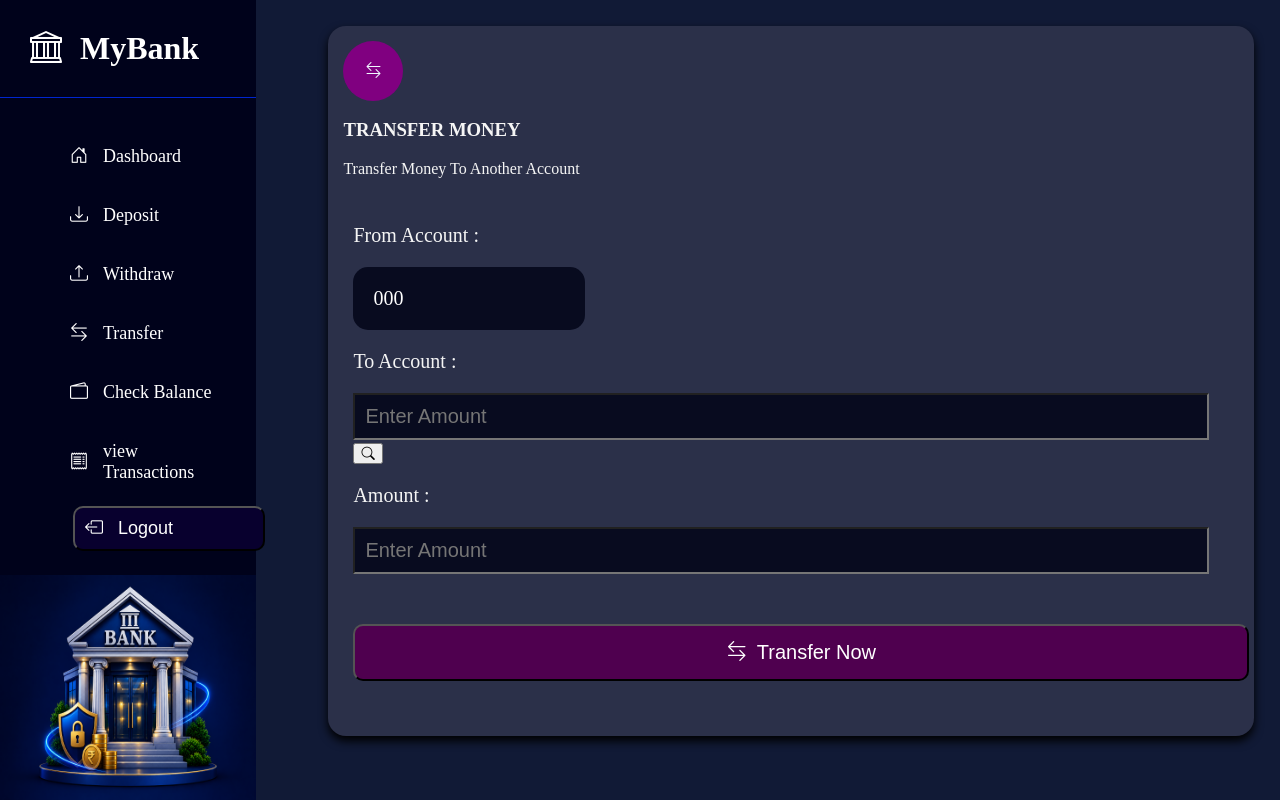
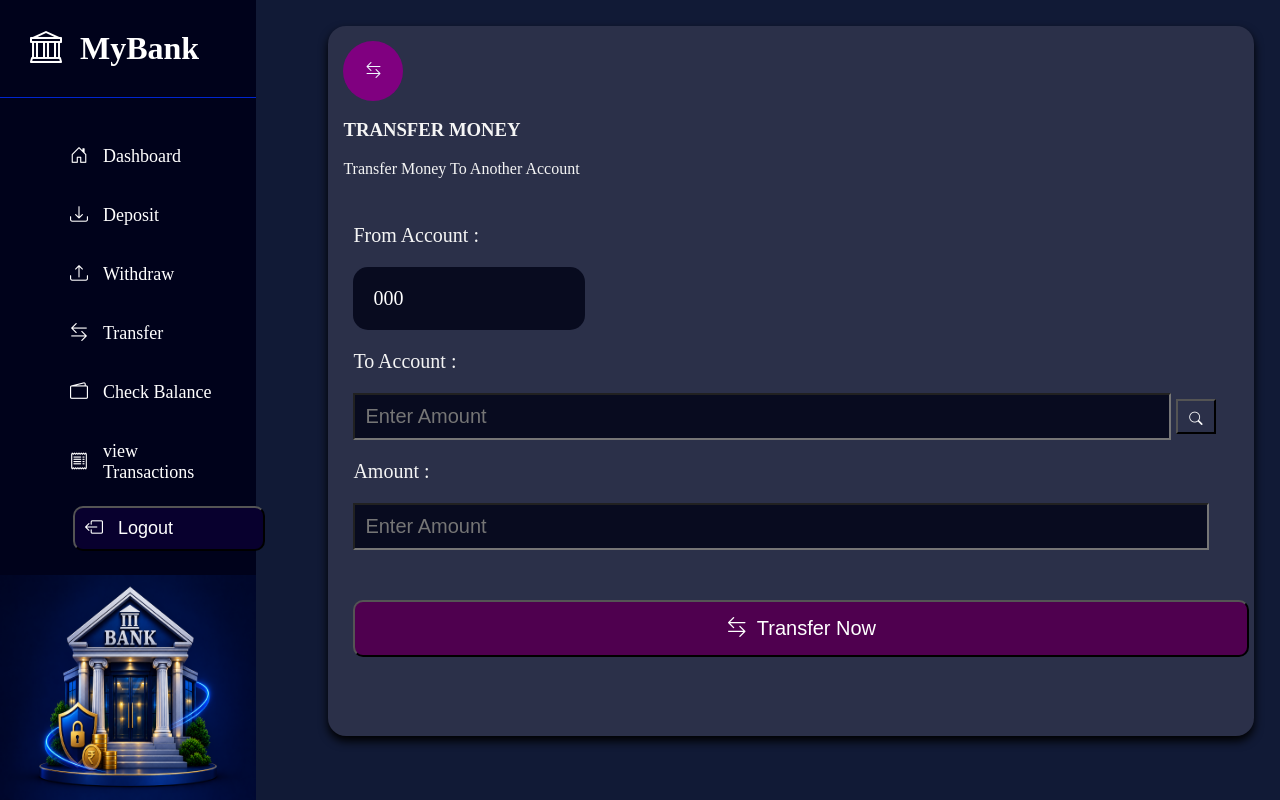
Before and after one commit to skraffe-0786/Bank-Application-Project, a Django app: page /Transfer in a window 1280 px wide. Run offline with Django 5.2, Linux system fonts and the light colour scheme; a user stored in the database is signed in; tables that the repository leaves empty hold one stand-in row (values such as "Sample post").

Commit message:
transfer page changes

```diff
--- a/Application/urls.py
+++ b/Application/urls.py
@@ -18,7 +18,7 @@ from django.contrib import admin
 from django.urls import path
 from django.conf import settings
 from django.conf.urls.static import static
-from BANK.views import Deposit,Withdraw,Transfer,View_Transaction,Register,Login,Home,logout_view
+from BANK.views import Deposit,Withdraw,Transfer,View_Transaction,Register,Login,Home,logout_view,check_acc_number
 from BANK.views import Check_Balance
 
 urlpatterns = [
@@ -31,5 +31,6 @@ urlpatterns = [
     path('',Register),
     path('login',Login,name="login-page"),
     path('Home-page',Home,name="Home"),
-    path('logout',logout_view,name="logout")
+    path('logout',logout_view,name="logout"),
+    path('recv_acc',check_acc_number, name="check_acc_number")
 ]+ static(settings.STATIC_URL, document_root=settings.STATIC_ROOT)
--- a/BANK/views.py
+++ b/BANK/views.py
@@ -2,11 +2,13 @@ from django.shortcuts import render,redirect
 from django.contrib.auth.models import User
 from django.views.decorators.csrf import csrf_exempt
 from django.contrib import messages
+from django.http import JsonResponse
 
 import secrets
 from .models import User_Account,Transcations
 from django.contrib.auth import login
 from django.contrib.auth import logout
+import json
 from decimal import Decimal
 # Create your views here.
 @csrf_exempt
@@ -106,6 +108,10 @@ def Transfer(request):
         user_account= User_Account.objects.get(User_id=user)
         if len(to_account)<1:
             return render(request,'Transfer.html',context={'error':'Account does not Exist'})
+        if user_account <= transfer:
+            return render(request,'Transfer.html',context={'error':'Transaction is Failed due to  Insufficient  Balance'})
+        if transfer <= 0:
+            return render(request,"Transfer.html",context={"error":"Enter a valid amount"})
         to_account = to_account.first()
         print(to_account)
         new_transcations=Transcations.objects.create(
@@ -237,3 +243,26 @@ def Home(request):
     }
     print(account)
     return render(request,'Homepage.html',context=account)
+
+@csrf_exempt
+def check_acc_number(request):
+    if request.method =='POST':
+        data = json.loads(request.body.decode("utf-8"))
+        acc_no = data.get('accountnumber')
+        user=request.user
+        # filter accounts with account number
+        user_account = User_Account.objects.filter(
+            Account_number=acc_no,
+            is_active=True
+        ).first()
+        print("Found account:",user_account)
+        # check at least account is filtered
+        if user_account:
+            username=user_account.User_id.username
+            print(username)
+            return JsonResponse({"success": True,"username":username,"accountnumber":user_account.Account_number})
+
+        return JsonResponse({
+                                "success":False,
+                            "message":"Account not found"
+                            })
--- a/static/Transfer.css
+++ b/static/Transfer.css
@@ -43,6 +43,7 @@ body{
 #select:focus{
     color: #fff;
 }
+
 #btn{
     display: flex;
     justify-content: center;
@@ -158,3 +159,20 @@ ul li a:hover{
     border-radius: 15px;
     width: 15vw;
 }
+#search{
+    padding: 10px;
+    height: 35px;
+    width: 40px;
+    background-color: #2b3049;
+    color: white;
+}
+#too_account{
+    width: 62vw;
+    padding: 10px;
+    font-size: 20px;
+    background-color: #080B1F;
+    color: whitesmoke;
+}
+#too_account:focus{
+    color: #fff;
+}
--- /dev/null
+++ b/static/transfer.js
@@ -0,0 +1,34 @@
+let btn= document.getElementById("search")
+console.log(btn)
+btn.onclick=e=>{
+    let acc1=document.getElementById("too_account").value
+    console.log("Entered account:",acc1)
+    if(acc1 == ""){
+        alert("Please enter acccount number");
+        return;
+    }
+    fetch('recv_acc',{
+        method:"POST",
+        body:JSON.stringify({
+            accountnumber:acc1
+        })
+    })
+    .then(res =>{
+        console.log("Response status:",res.status);
+        return res.json();
+    })
+    .then(data => {
+        console.log(data);
+        if (data.success){
+            document.getElementById("receiver_name").innerText
+
+            "Account Holder:" +data.username.Current_Balance;
+        }
+        else{
+            document.getElementById("receiver_name").innerText
+
+            "Account not found";
+        }
+    })
+    .catch(error => console.log("Error",error))
+}
--- a/template/Deposit.html
+++ b/template/Deposit.html
@@ -108,7 +108,7 @@
                         <p>Account Number :</p>
                         <div class="account" id="num">{{ account_number }}</div>
                         <p>Deposite :</p>
-                        <input type="" id="select" required placeholder="Enter Amount" name="Amount">
+                        <input type="number" id="select" required placeholder="Enter Amount" name="Amount">
 
 
 
--- a/template/Transfer.html
+++ b/template/Transfer.html
@@ -72,7 +72,7 @@
                     <div class="lot">
                         <button type="submit" id="btnn">
                             <i class="bi bi-box-arrow-left"></i>
-                                Logout
+                            Logout
                         </button>
                     </div>
                 </form>
@@ -94,17 +94,22 @@
                     </div>
                     <div class="details">
                         <p>From Account :</p>
-                        <div class="num">
+                        <div class="num" id="number">
                             {{ account_number }}
                         </div>
 
                         </button>
                         <p>To Account :</p>
 
-                        <input type="" id="select" required placeholder="Enter Amount" name="To_account">
-                        <button type="search" class="bi bi-search"></button>
+                        <input type="text" id="too_account" required placeholder="Enter Amount" name="To_account">
+                        <button type="search" id="search">
+                            <i class="bi bi-search" ></i>
+                        </button>
+                        {{error}}
+                        <div id="receiver_name"></div>
                         <p>Amount :</p>
-                        <input type="" required placeholder="Enter Amount" id="select" name="transfer_amount">
+                        <input type="number" required placeholder="Enter Amount" id="select" name="transfer_amount">
+                        {{error}}
                         <button type="submit" class="bi bi-arrow-left-right" id="btn">
 
                             Transfer Now
@@ -115,6 +120,7 @@
             </div>
         </div>
     </form>
+    <script src="{% static 'transfer.js'  %}"></script>
 
 </body>
 
```
